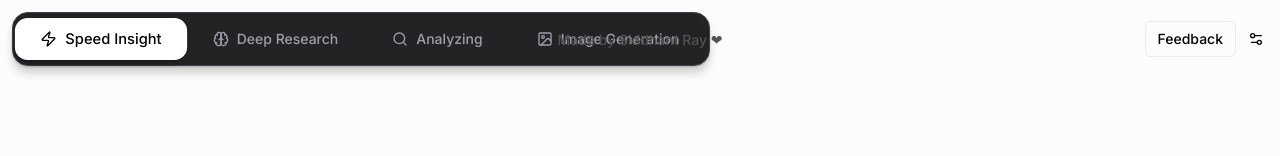
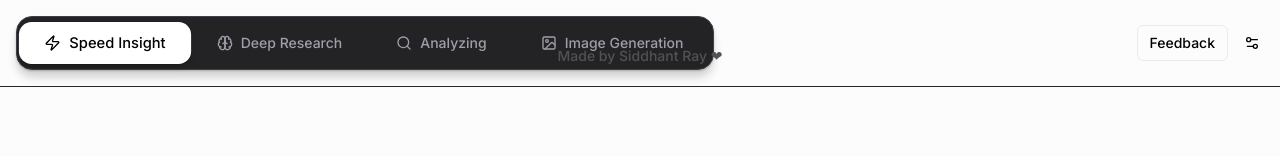
Before and after one commit to Siddhant-33/morphic.ai, a Next.js app: page / in a window 1280 px wide. Shown: the top 156 px of the page. Built offline with nearby package versions, Linux system fonts and the light colour scheme; no server answers; what @json-render/core, @json-render/react would draw is missing.

Commit message:
Update header.tsx

```diff
--- a/components/header.tsx
+++ b/components/header.tsx
@@ -21,25 +21,24 @@ export const Header: React.FC<HeaderProps> = ({ user }) => {
   return (
     <header
       className={cn(
-        'absolute top-0 right-0 p-2 md:p-3 flex justify-between items-center z-10 backdrop-blur-sm lg:backdrop-blur-none bg-background/80 lg:bg-transparent transition-[width] duration-200 ease-linear',
-        open ? 'md:w-[calc(100%-var(--sidebar-width))]' : 'md:w-full',
-        'w-full'
+        'absolute top-0 left-0 right-0 z-50 p-3 md:p-4 flex items-center justify-between bg-background/90 backdrop-blur-md border-b border-zinc-800',
+        open && 'md:pl-[var(--sidebar-width)]'
       )}
     >
-      {/* Left Side - Clean Mode Selector */}
+      {/* Left - Mode Selector */}
       <div className="flex items-center">
         <SearchModeSelector />
       </div>
 
-      {/* Center - Credit */}
-      <div className="absolute left-1/2 transform -translate-x-1/2 hidden md:block">
+      {/* Center - Brand / Credit */}
+      <div className="absolute left-1/2 top-1/2 -translate-x-1/2 hidden md:block">
         <span className="text-sm text-muted-foreground font-medium">
           Made by Siddhant Ray ❤
         </span>
       </div>
 
       {/* Right Side */}
-      <div className="flex items-center gap-2">
+      <div className="flex items-center gap-3">
         {isRootPage && (
           <Button variant="outline" size="sm" asChild>
             <a href="mailto:siddhant.ray1589@gmail.com?subject=Morphic%20Feedback&body=Hi%20Siddhant,%0D%0A%0D%0AI%20wanted%20to%20share%20some%20feedback%20about%20Morphic:%0D%0A%0D%0A">
```
